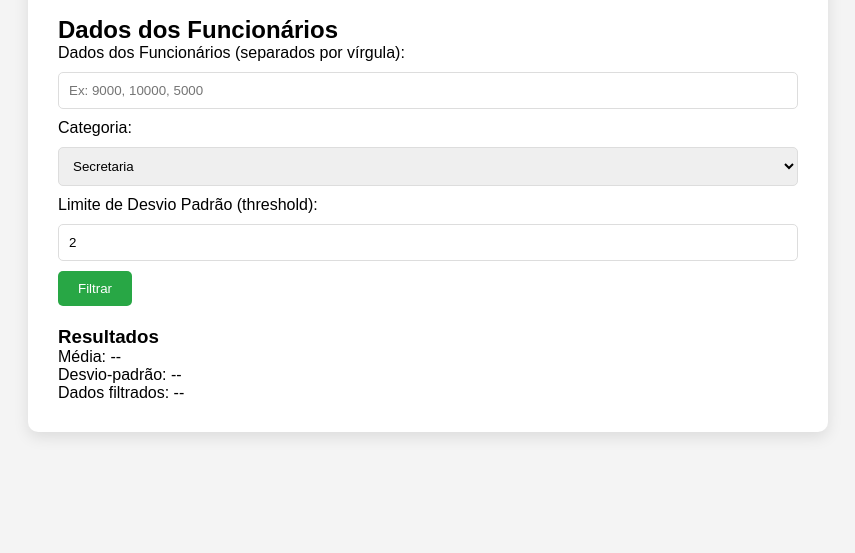
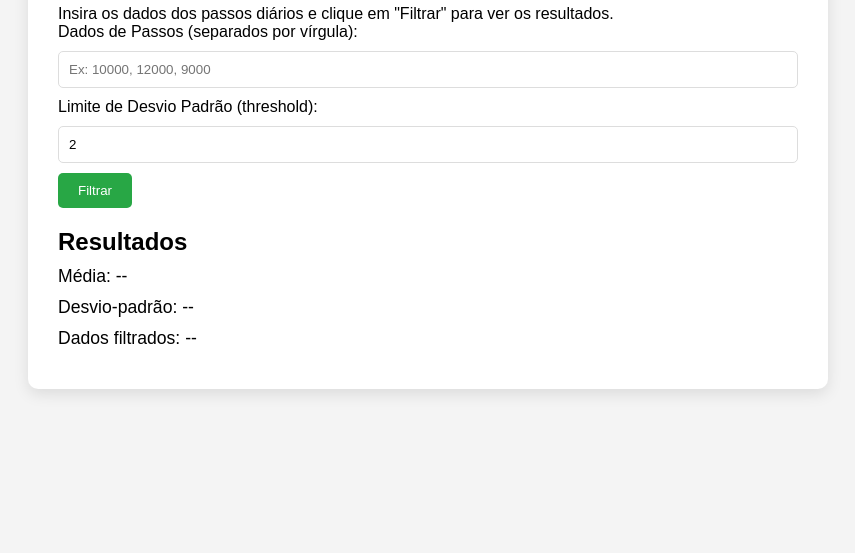
Before and after one commit to EduardoAzeredoo/Organizador-de-Dados, a plain HTML site: page index.html in a window 1280 px wide. Shown: the part 247-800 px from the top of the page, without its empty margins (212-1067 px from the left). Drawn offline with Linux system fonts and the light colour scheme.

Commit message:
index.html

```diff
--- a/index.html
+++ b/index.html
@@ -9,57 +9,23 @@
 <body>
     <div class="container">
         <h1>Organizador de Dados de Pedômetro</h1>
-        <div class="tabs">
-            <button class="tab-button" onclick="openTab('funcionarios')">Funcionários</button>
-            <button class="tab-button" onclick="openTab('geral')">Geral</button>
-        </div>
+        <p>Insira os dados dos passos diários e clique em "Filtrar" para ver os resultados.</p>
 
-        <div id="funcionarios" class="tab-content">
-            <h2>Dados dos Funcionários</h2>
-            <form id="funcionariosForm">
-                <label for="funcionariosData">Dados dos Funcionários (separados por vírgula):</label>
-                <input type="text" id="funcionariosData" placeholder="Ex: 9000, 10000, 5000">
+        <form id="dataForm">
+            <label for="pedometerData">Dados de Passos (separados por vírgula):</label>
+            <input type="text" id="pedometerData" placeholder="Ex: 10000, 12000, 9000">
 
-                <label for="funcionariosCategory">Categoria:</label>
-                <select id="funcionariosCategory">
-                    <option value="secretaria">Secretaria</option>
-                    <option value="auxiliares">Auxiliares</option>
-                    <option value="professores">Professores</option>
-                    <option value="faxineiros">Faxineiros</option>
-                </select>
+            <label for="threshold">Limite de Desvio Padrão (threshold):</label>
+            <input type="number" id="threshold" value="2" min="1" max="5">
 
-                <label for="funcionariosThreshold">Limite de Desvio Padrão (threshold):</label>
-                <input type="number" id="funcionariosThreshold" value="2" min="1" max="5">
+            <button type="button" onclick="processData()">Filtrar</button>
+        </form>
 
-                <button type="button" onclick="processFuncionariosData()">Filtrar</button>
-            </form>
-
-            <div id="funcionariosResults">
-                <h3>Resultados</h3>
-                <p id="funcionariosMeanResult">Média: --</p>
-                <p id="funcionariosStdDevResult">Desvio-padrão: --</p>
-                <p id="funcionariosFilteredDataResult">Dados filtrados: --</p>
-            </div>
-        </div>
-
-        <div id="geral" class="tab-content" style="display:none;">
-            <h2>Dados Gerais</h2>
-            <form id="geralForm">
-                <label for="geralData">Dados Gerais (separados por vírgula):</label>
-                <input type="text" id="geralData" placeholder="Ex: 10000, 12000, 9000">
-
-                <label for="geralThreshold">Limite de Desvio Padrão (threshold):</label>
-                <input type="number" id="geralThreshold" value="2" min="1" max="5">
-
-                <button type="button" onclick="processGeralData()">Filtrar</button>
-            </form>
-
-            <div id="geralResults">
-                <h3>Resultados</h3>
-                <p id="geralMeanResult">Média: --</p>
-                <p id="geralStdDevResult">Desvio-padrão: --</p>
-                <p id="geralFilteredDataResult">Dados filtrados: --</p>
-            </div>
+        <div id="results">
+            <h2>Resultados</h2>
+            <p id="meanResult">Média: --</p>
+            <p id="stdDevResult">Desvio-padrão: --</p>
+            <p id="filteredDataResult">Dados filtrados: --</p>
         </div>
     </div>
 
```
